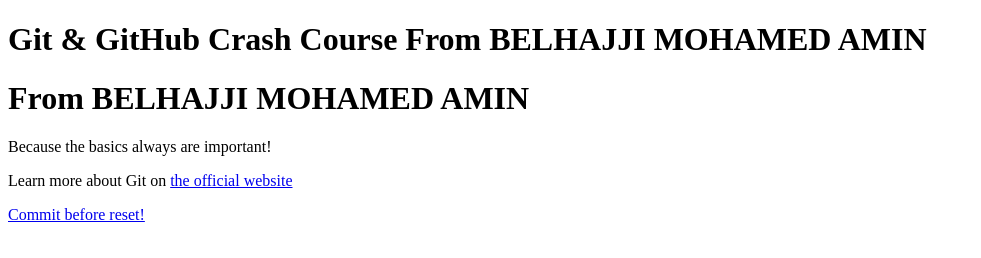
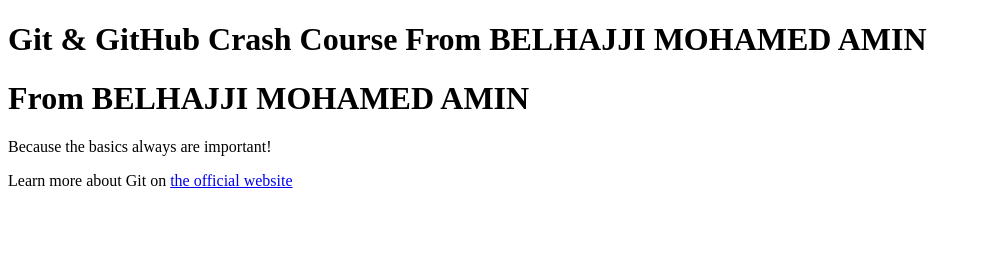
Before and after one commit to Trainning25/Git_Actions, a plain HTML site: page 01 Starting Project/index.html in a window 1280 px wide. Shown: the whole page, without its empty margins (0-981 px from the left). Drawn offline with Linux system fonts and the light colour scheme.

Commit message:
Revert "changed"
This reverts commit 7b276c3394fa7dc1a6a18fe1cc6ac7a5679a3d87.

```diff
--- a/01 Starting Project/index.html
+++ b/01 Starting Project/index.html
@@ -11,6 +11,5 @@
 	<h1>From BELHAJJI MOHAMED AMIN</h1>
     <p>Because the basics always are important!</p>
     <p>Learn more about Git on <a href="https://git-scm.com/book/en/v2"> the official website</p>
-      <p>Commit before reset!</p>
   </body>
 </html>
```
